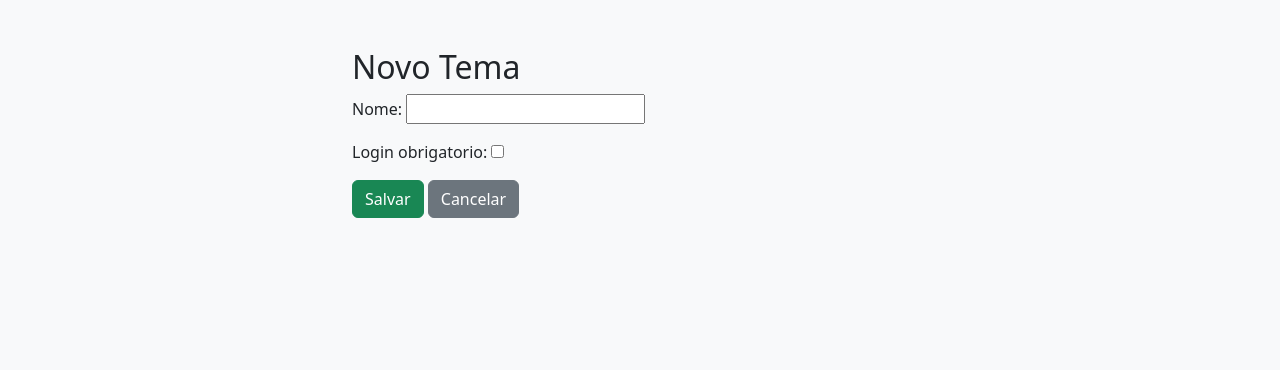
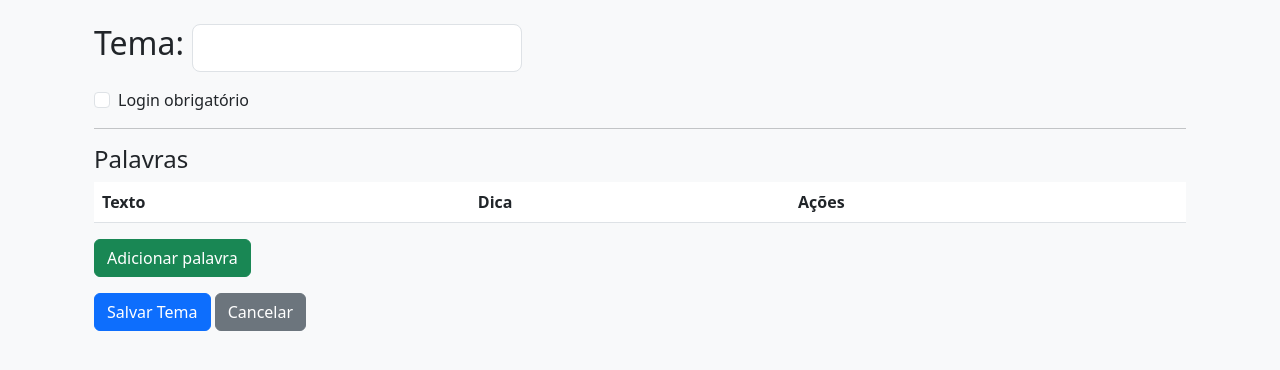
Before and after one commit to mylenosa/jogo_da_forca, a Django app: page /temas/novo/ in a window 1280 px wide. Shown: the part 56-426 px from the top of the page. Run offline with Django 5.2, Linux system fonts and the light colour scheme; a user stored in the database is signed in; lists and menus that the app fills with data are empty.

Commit message:
update gerenciamento

```diff
--- a/forca/forms.py
+++ b/forca/forms.py
@@ -16,13 +16,18 @@ class UserRegisterForm(forms.ModelForm):
         user.set_password(self.cleaned_data['password'])
         if commit:
             user.save()
-            aluno = Aluno.objects.create(user=user, nome=self.cleaned_data['nome'])
+            Aluno.objects.create(user=user, nome=self.cleaned_data['nome'])
         return user
 
 class TemaForm(forms.ModelForm):
     class Meta:
         model = Tema
         fields = ['nome', 'login_obrigatorio']
+        # Adicionando widgets para melhor estilização com Bootstrap
+        widgets = {
+            'nome': forms.TextInput(attrs={'class': 'form-control form-control-lg', 'style': 'display: inline; width: auto;'}),
+            'login_obrigatorio': forms.CheckboxInput(attrs={'class': 'form-check-input'}),
+        }
 
 class PalavraForm(forms.ModelForm):
     class Meta:
@@ -37,6 +42,6 @@ PalavraFormSet = inlineformset_factory(
     Tema,
     Palavra,
     form=PalavraForm,
-    extra=1,
+    extra=0,  # <-- MUDANÇA AQUI: de 1 para 0
     can_delete=True
 )
--- a/forca/templates/forca/tema_form.html
+++ b/forca/templates/forca/tema_form.html
@@ -1,15 +1,164 @@
 {% extends 'forca/base.html' %}
 
-{% block title %}{% if object %}Editar Tema{% else %}Novo Tema{% endif %}{% endblock %}
-
 {% block content %}
-<div class="container mt-5" style="max-width: 600px;">
-  <h2>{% if object %}Editar Tema{% else %}Novo Tema{% endif %}</h2>
+<div class="container mt-4">
   <form method="post">
     {% csrf_token %}
-    {{ form.as_p }}
-    <button type="submit" class="btn btn-success">Salvar</button>
+
+    {# Layout para o título e campo de nome #}
+    <div class="mb-3">
+      <h2 class="d-inline">
+        {# Note que usamos 'form' em vez de 'form_tema' aqui #}
+        <label for="{{ form.nome.id_for_label }}">Tema:</label>
+      </h2>
+      {{ form.nome }}
+    </div>
+
+    {# Checkbox de login obrigatório #}
+    <div class="form-check mb-3">
+        {{ form.login_obrigatorio }}
+        <label class="form-check-label" for="{{ form.login_obrigatorio.id_for_label }}">
+            Login obrigatório
+        </label>
+    </div>
+
+    <hr>
+    <h4>Palavras</h4>
+    {{ formset_palavras.management_form }}
+
+    <table class="table" id="table-palavras">
+      <thead>
+        <tr>
+          <th>Texto</th>
+          <th>Dica</th>
+          <th>Ações</th>
+        </tr>
+      </thead>
+      <tbody>
+        {% for form_palavra in formset_palavras %}
+        {# Este laço renderizará palavras se o formulário for reenviado com erros #}
+        <tr class="palavra-form-row" id="palavra-{{ forloop.counter0 }}">
+          <td>
+            <span class="view-texto">{{ form_palavra.instance.texto }}</span>
+            {{ form_palavra.texto }}
+          </td>
+          <td>
+            <span class="view-dica">{{ form_palavra.instance.dica }}</span>
+            {{ form_palavra.dica }}
+          </td>
+          <td>
+            <button type="button" class="btn btn-sm btn-warning toggle-edit">Editar</button>
+            <button type="button" class="btn btn-sm btn-danger delete-row">Excluir</button>
+            <div class="d-none">
+              {{ form_palavra.DELETE }}
+            </div>
+          </td>
+        </tr>
+        {% endfor %}
+      </tbody>
+    </table>
+
+    <button type="button" id="add-palavra" class="btn btn-success mb-3">Adicionar palavra</button>
+
+    <br>
+    <button type="submit" class="btn btn-primary">Salvar Tema</button>
     <a href="{% url 'tema-gerenciar' %}" class="btn btn-secondary">Cancelar</a>
   </form>
 </div>
+
+<template id="palavra-form-template">
+  <tr class="palavra-form-row" id="palavra-__prefix__">
+    <td>
+      <span class="view-texto"></span>
+      {{ formset_palavras.empty_form.texto }}
+    </td>
+    <td>
+      <span class="view-dica"></span>
+      {{ formset_palavras.empty_form.dica }}
+    </td>
+    <td>
+      <button type="button" class="btn btn-sm btn-warning toggle-edit">Editar</button>
+      <button type="button" class="btn btn-sm btn-danger delete-row">Excluir</button>
+    </td>
+  </tr>
+</template>
+
+{# O CSS e o JavaScript são idênticos aos do editar.html #}
+<style>
+  .d-none { display: none; }
+  input[type="checkbox"][name$="-DELETE"] { display: none; }
+  .edit-texto, .edit-dica { display: none; }
+  .palavra-form-row .view-texto, .palavra-form-row .view-dica { display: inline-block; }
+</style>
+
+<script>
+document.addEventListener('DOMContentLoaded', function () {
+    const tableBody = document.querySelector('#table-palavras tbody');
+    const addBtn = document.getElementById('add-palavra');
+    const totalFormsInput = document.querySelector('#id_palavras-TOTAL_FORMS');
+    const formTemplate = document.getElementById('palavra-form-template');
+
+    function toggleEdit(btn) {
+        const row = btn.closest('tr');
+        const viewTexto = row.querySelector('.view-texto');
+        const viewDica = row.querySelector('.view-dica');
+        const inputTexto = row.querySelector('input[name$="-texto"]');
+        const inputDica = row.querySelector('input[name$="-dica"]');
+        const isEditing = inputTexto.style.display === 'inline-block';
+
+        if (!isEditing) {
+            viewTexto.style.display = 'none';
+            viewDica.style.display = 'none';
+            inputTexto.style.display = 'inline-block';
+            inputDica.style.display = 'inline-block';
+            btn.textContent = 'Salvar';
+            inputTexto.focus();
+        } else {
+            viewTexto.textContent = inputTexto.value;
+            viewDica.textContent = inputDica.value;
+            viewTexto.style.display = 'inline-block';
+            viewDica.style.display = 'inline-block';
+            inputTexto.style.display = 'none';
+            inputDica.style.display = 'none';
+            btn.textContent = 'Editar';
+        }
+    }
+
+    function deleteRow(btn) {
+        const row = btn.closest('tr');
+        const deleteCheckbox = row.querySelector('input[type="checkbox"][name$="-DELETE"]');
+        if (deleteCheckbox) {
+            deleteCheckbox.checked = true;
+            row.style.display = 'none';
+        } else {
+            row.remove();
+        }
+    }
+
+    function addEventListeners(row) {
+        row.querySelector('.toggle-edit').addEventListener('click', function() { toggleEdit(this); });
+        row.querySelector('.delete-row').addEventListener('click', function() { deleteRow(this); });
+    }
+
+    tableBody.querySelectorAll('.palavra-form-row').forEach(row => {
+        addEventListeners(row);
+        row.querySelectorAll('.edit-texto, .edit-dica').forEach(input => {
+            input.style.display = 'none';
+        });
+    });
+
+    addBtn.addEventListener('click', function () {
+        let formIndex = parseInt(totalFormsInput.value);
+        const newRowContent = formTemplate.innerHTML.replace(/__prefix__/g, formIndex);
+        const newRow = document.createElement('tr');
+        newRow.innerHTML = newRowContent;
+        newRow.classList.add('palavra-form-row');
+        tableBody.appendChild(newRow);
+        addEventListeners(newRow);
+        const newEditButton = newRow.querySelector('.toggle-edit');
+        toggleEdit(newEditButton);
+        totalFormsInput.value = formIndex + 1;
+    });
+});
+</script>
 {% endblock %}
--- a/forca/urls.py
+++ b/forca/urls.py
@@ -35,5 +35,5 @@ urlpatterns = [
     # Professores e temas por professor
     path('professores/', views.ProfessorListView.as_view(), name='professor_list'),
     path('professor/<int:professor_id>/temas/', views.TemaPorProfessorListView.as_view(), name='tema_por_professor'),
-
+    path('professor/tema/<int:pk>/pdf/', views.TemaPDFView.as_view(), name='tema-pdf'),
 ]
--- a/forca/views.py
+++ b/forca/views.py
@@ -16,6 +16,9 @@ from django.db.models import Q
 from django.urls import reverse_lazy, reverse
 from .models import Tema, Palavra, Jogada, Professor
 from .forms import UserRegisterForm, TemaForm, PalavraForm, PalavraFormSet
+from django.template.loader import render_to_string
+from weasyprint import HTML
+from django.http import HttpResponse
 
 
 class HomeView(TemplateView):
@@ -59,16 +62,39 @@ class ProfessorRequiredMixin(LoginRequiredMixin, UserPassesTestMixin):
 
 class TemaCreateView(LoginRequiredMixin, CreateView):
     model = Tema
-    fields = ['nome', 'login_obrigatorio']
+    form_class = TemaForm
     template_name = 'forca/tema_form.html'
+    success_url = reverse_lazy('tema-gerenciar')
+
+    def get_context_data(self, **kwargs):
+        data = super().get_context_data(**kwargs)
+        if self.request.POST:
+            data['formset_palavras'] = PalavraFormSet(self.request.POST, prefix='palavras')
+        else:
+            data['formset_palavras'] = PalavraFormSet(queryset=Palavra.objects.none(), prefix='palavras')
+        return data
 
     def form_valid(self, form):
-        form.instance.criado_por = self.request.user
-        return super().form_valid(form)
+        context = self.get_context_data()
+        formset = context['formset_palavras']
 
-    def get_success_url(self):
-        return reverse('tema-gerenciar')
+        if form.is_valid() and formset.is_valid():
+            form.instance.criado_por = self.request.user
+            # Primeiro, salva o objeto Tema para obter um ID
+            self.object = form.save()
 
+            # Associa o formset ao novo tema e salva as palavras
+            formset.instance = self.object
+            instances = formset.save(commit=False)
+            for instance in instances:
+                instance.criado_por = self.request.user
+                instance.save()
+            formset.save_m2m()
+
+            return redirect(self.get_success_url())
+        else:
+            # Se houver erros, renderiza o formulário novamente com as mensagens de erro
+            return self.render_to_response(self.get_context_data(form=form))
 
 class PalavraCreateView(LoginRequiredMixin, CreateView):
     model = Palavra
@@ -310,3 +336,32 @@ class TemaPorProfessorListView(ListView):
         professor_id = self.kwargs['professor_id']
         # Assumindo que o modelo 'Tema' tem um campo 'criado_por' que é um ForeignKey para User (Professor)
         return Tema.objects.filter(criado_por__id=professor_id)
+
+class TemaPDFView(LoginRequiredMixin, UserPassesTestMixin, View):
+    def test_func(self):
+        # Garante que o usuário seja um professor
+        return self.request.user.is_staff
+
+    def get(self, request, *args, **kwargs):
+        # Pega o tema de forma segura, garantindo que pertence ao professor logado
+        pk = self.kwargs.get('pk')
+        tema = get_object_or_404(Tema, pk=pk, criado_por=request.user)
+        palavras = tema.palavras.all()
+
+        # Contexto para o template
+        context = {
+            'tema': tema,
+            'palavras': palavras,
+        }
+
+        # Renderiza o template HTML em uma string
+        html_string = render_to_string('forca/tema_pdf.html', context)
+
+        # Gera o PDF a partir da string HTML
+        pdf_file = HTML(string=html_string, base_url=request.build_absolute_uri()).write_pdf()
+
+        # Cria a resposta HTTP com o conteúdo do PDF
+        response = HttpResponse(pdf_file, content_type='application/pdf')
+        response['Content-Disposition'] = f'inline; filename="tema_{tema.nome}.pdf"'
+
+        return response
```
Also changed, not shown: forca/templates/forca/editar.html (+16 -13 lines), forca/templates/forca/tema_gerenciar.html (+13 -22 lines), forca/templates/forca/tema_pdf.html (added, +75 -0 lines), db.sqlite3.
